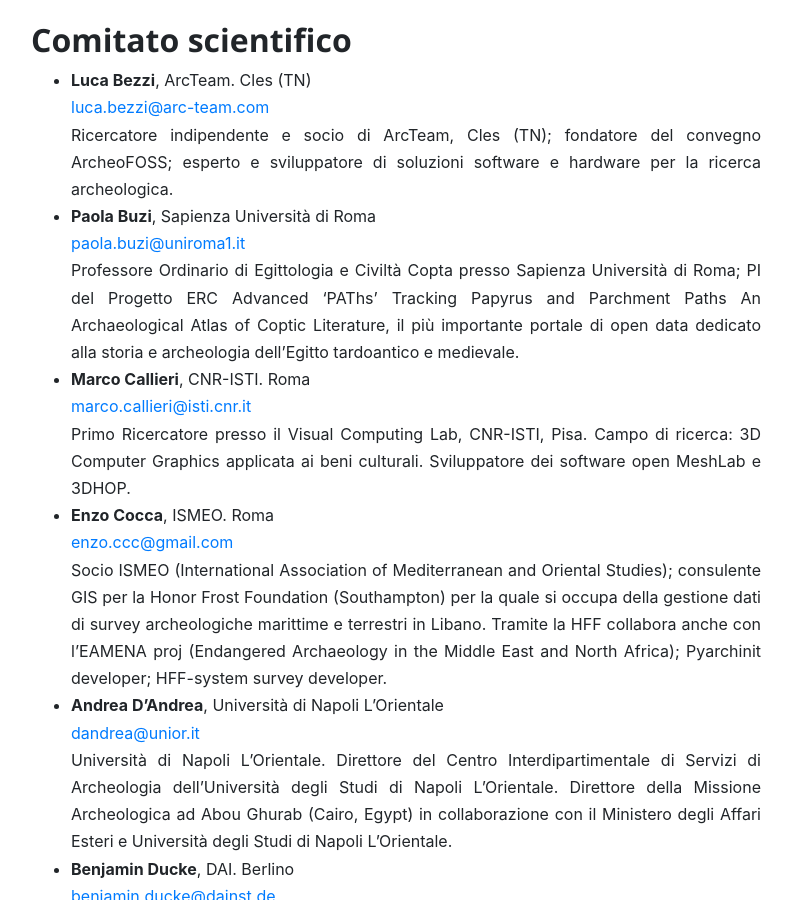
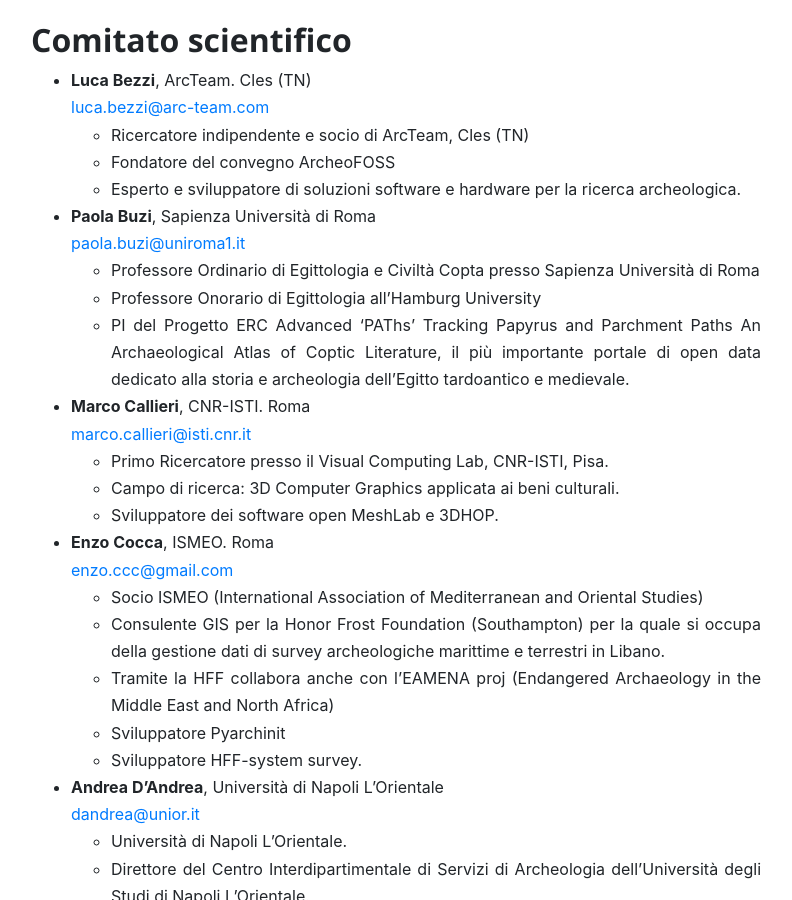
Before and after one commit to archeofoss/archeofoss2020, a Jekyll site: the page built from index.md, in a window 1280 px wide and 900 px high, scrolled down 6381 px. Shown: the whole window, without its empty margins (244-1036 px from the left). Built offline with Jekyll 4.4.1, drawn with Linux system fonts in a browser that asks for light colours; nearby versions of some CDN libraries; some of the changed text lies outside the part shown.

Commit message:
Format update

```diff
--- a/index.md
+++ b/index.md
@@ -182,55 +182,87 @@
 ## Comitato scientifico
 - **Luca Bezzi**, ArcTeam. Cles (TN)
 [luca.bezzi@arc-team.com](luca.bezzi@arc-team.com)
-Ricercatore indipendente e socio di ArcTeam, Cles (TN); fondatore del convegno ArcheoFOSS; esperto e sviluppatore di soluzioni software e hardware per la ricerca archeologica.
+    - Ricercatore indipendente e socio di ArcTeam, Cles (TN)
+    - Fondatore del convegno ArcheoFOSS
+    - Esperto e sviluppatore di soluzioni software e hardware per la ricerca archeologica.
 - **Paola Buzi**, Sapienza Università di Roma
 [paola.buzi@uniroma1.it](mailto:paola.buzi@uniroma1.it)
-Professore Ordinario di  Egittologia e Civiltà Copta presso Sapienza Università di Roma; PI del Progetto ERC Advanced 'PAThs' Tracking Papyrus and Parchment Paths An Archaeological Atlas of Coptic Literature, il più importante portale di open data dedicato alla storia e archeologia dell'Egitto tardoantico e medievale.
+    - Professore Ordinario di  Egittologia e Civiltà Copta presso Sapienza Università di Roma
+    - Professore Onorario di Egittologia all'Hamburg University
+    - PI del Progetto ERC Advanced 'PAThs' Tracking Papyrus and Parchment Paths An Archaeological Atlas of Coptic Literature, il più importante portale di open data dedicato alla storia e archeologia dell'Egitto tardoantico e medievale.
 - **Marco Callieri**, CNR-ISTI. Roma
 [marco.callieri@isti.cnr.it](mailto:marco.callieri@isti.cnr.it)
-Primo Ricercatore presso il Visual Computing Lab, CNR-ISTI, Pisa. Campo di ricerca: 3D Computer Graphics applicata ai beni culturali. Sviluppatore dei software open MeshLab e 3DHOP.
+    - Primo Ricercatore presso il Visual Computing Lab, CNR-ISTI, Pisa.
+    - Campo di ricerca: 3D Computer Graphics applicata ai beni culturali.
+    - Sviluppatore dei software open MeshLab e 3DHOP.
 - **Enzo Cocca**, ISMEO. Roma
 [enzo.ccc@gmail.com](mailto:enzo.ccc@gmail.com)
-Socio ISMEO (International Association of Mediterranean and Oriental Studies); consulente GIS per la Honor Frost Foundation (Southampton) per la quale si occupa della gestione dati di survey archeologiche marittime e terrestri in Libano. Tramite la HFF collabora anche con l'EAMENA proj (Endangered Archaeology in the Middle East and North Africa); Pyarchinit developer; HFF-system survey developer.
+    - Socio ISMEO (International Association of Mediterranean and Oriental Studies)
+    - Consulente GIS per la Honor Frost Foundation (Southampton) per la quale si occupa della gestione dati di survey archeologiche marittime e terrestri in Libano.
+    - Tramite la HFF collabora anche con l'EAMENA proj (Endangered Archaeology in the Middle East and North Africa)
+    - Sviluppatore Pyarchinit
+    - Sviluppatore HFF-system survey.
 - **Andrea D'Andrea**, Università di Napoli L’Orientale
 [dandrea@unior.it](mailto:dandrea@unior.it)
-Università di Napoli L'Orientale. Direttore del Centro Interdipartimentale di Servizi di Archeologia dell'Università degli Studi di Napoli L'Orientale. Direttore della Missione Archeologica ad Abou Ghurab (Cairo, Egypt) in collaborazione con il Ministero degli Affari Esteri e Università degli Studi di Napoli L'Orientale.
+    - Università di Napoli L'Orientale.
+    - Direttore del Centro Interdipartimentale di Servizi di Archeologia dell'Università degli Studi di Napoli L'Orientale.
+    - Direttore della Missione Archeologica ad Abou Ghurab (Cairo, Egypt) in collaborazione con il Ministero degli Affari Esteri e Università degli Studi di Napoli L'Orientale.
 - **Benjamin Ducke**, DAI. Berlino
 [benjamin.ducke@dainst.de](mailto:benjamin.ducke@dainst.de)
-Direttore del Dipartimento di Tecnologia dell'Informazione - Istituto Archeologico Germanico (DAI), sede centrale di Berlino. È responsabile dello sviluppo e dell'implementazione di software Open Source per l'archeologia e dell'infrastruttura di ricerca dell'Istituto (iDAI.world).  Le sue aree di interesse sono l'analisi spaziale e statistica, i sistemi di informazione geografica, le infrastrutture di dati spaziali, il remote sensing, la modellazione 3D, i sensor data, i modelli predittivi in ambito archeologico.
+    - Direttore del Dipartimento di Tecnologia dell'Informazione - Istituto Archeologico Germanico (DAI), sede centrale di Berlino.
+    - Responsabile dello sviluppo e dell'implementazione di software Open Source per l'archeologia e dell'infrastruttura di ricerca dell'Istituto (iDAI.world).
+    - Le sue aree di interesse sono l'analisi spaziale e statistica, i sistemi di informazione geografica, le infrastrutture di dati spaziali, il remote sensing, la modellazione 3D, i sensor data, i modelli predittivi in ambito archeologico.
 - **Gabriele Gattiglia**, Università di Pisa
 [gabriele.gattiglia@unipi.it](mailto:gabriele.gattiglia@unipi.it)
-Ricercatore di Metodologie della Ricerca archeologica presso l'Università di Pisa. Coordinatore del ArchAIDE Project. Vicedirettore del MAPPA project.
+    - Ricercatore di Metodologie della Ricerca archeologica presso l'Università di Pisa.
+    - Coordinatore del ArchAIDE Project.
+    - Vicedirettore del MAPPA project.
 - **Antonella Guidazzoli**, CINECA. Bologna
 [a.guidazzoli@cineca.it](mailto:a.guidazzoli@cineca.it)
-CINECA e Università di Bologna; Responsabile del VISIT (Visual Information Technology) Lab CINECA.
+    - CINECA e Università di Bologna
+    - Responsabile del VISIT (Visual Information Technology) Lab CINECA.
 - **Anna Marras**, ICOM
 [am.marras@gmail.com](mailto:am.marras@gmail.com)
-Università di Torino, AVICOM Board, coordinatrice Commissione Tecnologie Digitali ICOM Italia, vicepresidente Associazione Torino+ cultura accessibile
+    - Università di Torino
+    - AVICOM Board
+    - Coordinatrice Commissione Tecnologie Digitali ICOM Italia
+    - Vicepresidente Associazione Torino+ cultura accessibile
 - **Paola Moscati**, CNR. Roma
 [paola.moscati@cnr.it](mailto:paola.moscati@cnr.it)
-CNR, dal 1990 è Direttore responsabile della Rivista «Archeologia e Calcolatori».
+    - CNR
+    - Dal 1990 è Direttore responsabile della Rivista «Archeologia e Calcolatori».
 - **Antonella Negri**, ICCD. Roma
 [antonella.negri@beniculturali.it](mailto:antonella.negri@beniculturali.it)
-Istituto Centrale per il Catalogo e la Documentazione (ICCD) - Ministero per i Beni e le Attività Culturali e per il Turismo (MiBACT). Funzionario architetto, responsabile del “Servizio per la qualità del Catalogo generale” e referente del Sistema Informativo Generale del Catalogo (SIGECweb).
+    - Istituto Centrale per il Catalogo e la Documentazione (ICCD) - Ministero per i Beni e le Attività Culturali e per il Turismo (MiBACT).
+    - Funzionario architetto, responsabile del “Servizio per la qualità del Catalogo generale” e referente del Sistema Informativo Generale del Catalogo (SIGECweb).
 - **Silvia Orlandi**, Sapienza Università di Roma
 [silvia.orlandi@uniroma1.it](mailto:silvia.orlandi@uniroma1.it)
-Professore associato di Epigrafia presso Sapienza. Università di Roma. Direttore dell'Epigraphic Database of Rome (EDR).
+    - Professore associato di Epigrafia presso Sapienza. Università di Roma.
+    - Direttore dell'Epigraphic Database of Rome (EDR).
 - **Sofia Pescarin**, CNR. Bologna
 [sofia.pescarin@cnr.it](mailto:sofia.pescarin@cnr.it)
-CNR e Università di Bologna; ex responsabile del "Virtual Heritage: tecnologie digitali integrate per la conoscenza, la valorizzazione e la comunicazione dei beni culturali attraverso sistemi di realtà virtuale"; Chief Editor dal 2017 di «Elsevier Digital Application in Archaeology and Cultural Heritage» (DAACH); ha coordinato e seguito numerosi progetti nel settore “Virtual Heritage”.
+    - CNR e Università di Bologna; ex responsabile del "Virtual Heritage: tecnologie digitali integrate per la conoscenza, la valorizzazione e la comunicazione dei beni culturali attraverso sistemi di realtà virtuale"
+    - Chief Editor dal 2017 di «Elsevier Digital Application in Archaeology and Cultural Heritage» (DAACH)
+    - Ha coordinato e seguito numerosi progetti nel settore “Virtual Heritage”.
 - **Alessandro Pintucci**, Archeologo, Ricercatore indipendente
 [alessandro.pintucci@gmail.com](mailto:alessandro.pintucci@gmail.com)
-Archeologo esperto di sistemi informativi territoriali e applicazioni aperte per la modellazione 3D in ambito archeologico.
+    - Archeologo esperto di sistemi informativi territoriali e applicazioni aperte per la modellazione 3D in ambito archeologico.
 - **Serena Sensini**, Università degli Studi di Roma "Tor Vergata". Roma
 [serena.sensini@gmail.com](mailto:serena.sensini@gmail.com)
-Università degli Studi Roma Tre - Si occupa di librerie open source per educazione e divulgazione. Fondatrice di @LugRomaTre; Python developer; Pyarchinit developer.
+    - Università degli Studi Roma Tre
+    - Si occupa di librerie open source per educazione e divulgazione.
+    - Fondatrice di @LugRomaTre
+    - Sviluppatrice Python e Pyarchinit.
 - **Mirella Serlorenzi**, MiBACT. Roma
 [mirella.serlorenzi@beniculturali.it](mailto:mirella.serlorenzi@beniculturali.it)
-Funzionario MiBACT, dal 2007 dirige e coordina il progetto SITAR (Sistema Informativo Territoriale Archeologico di Roma) della Soprintendenza Speciale Archeologia Belle Arti e Paesaggio di Roma, per la realizzazione del primo catasto archeologico della Città. Ha curato gli atti della VII Edizione ArcheoFOSS.
+    - Funzionario MiBACT
+    - Dal 2007 dirige e coordina il progetto SITAR (Sistema Informativo Territoriale Archeologico di Roma) della Soprintendenza Speciale Archeologia Belle Arti e Paesaggio di Roma, per la realizzazione del primo catasto archeologico della Città.
+    - Ha curato gli atti della VII Edizione ArcheoFOSS.
 - **Valeria Vitale**, Pelagios Commons. Londra
 [valeria.vitale@sas.ac.uk](valeria.vitale@sas.ac.uk)
-University of London. Pelagios Commons Education Director. Esperta di 3D per i Beni Culturali e di Linked Open Data.
+    - University of London.
+    - Pelagios Commons Education Director.
+    - Esperta di 3D per i Beni Culturali e di Linked Open Data.
 
 
 ## Comitato organizzativo
```
